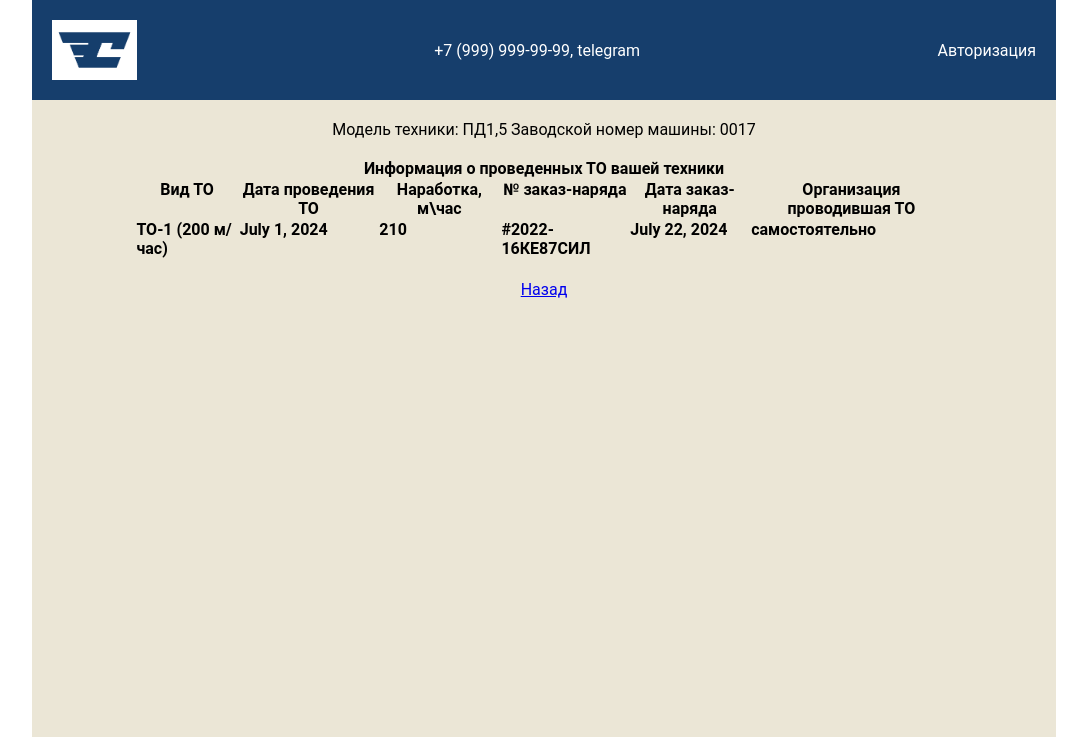
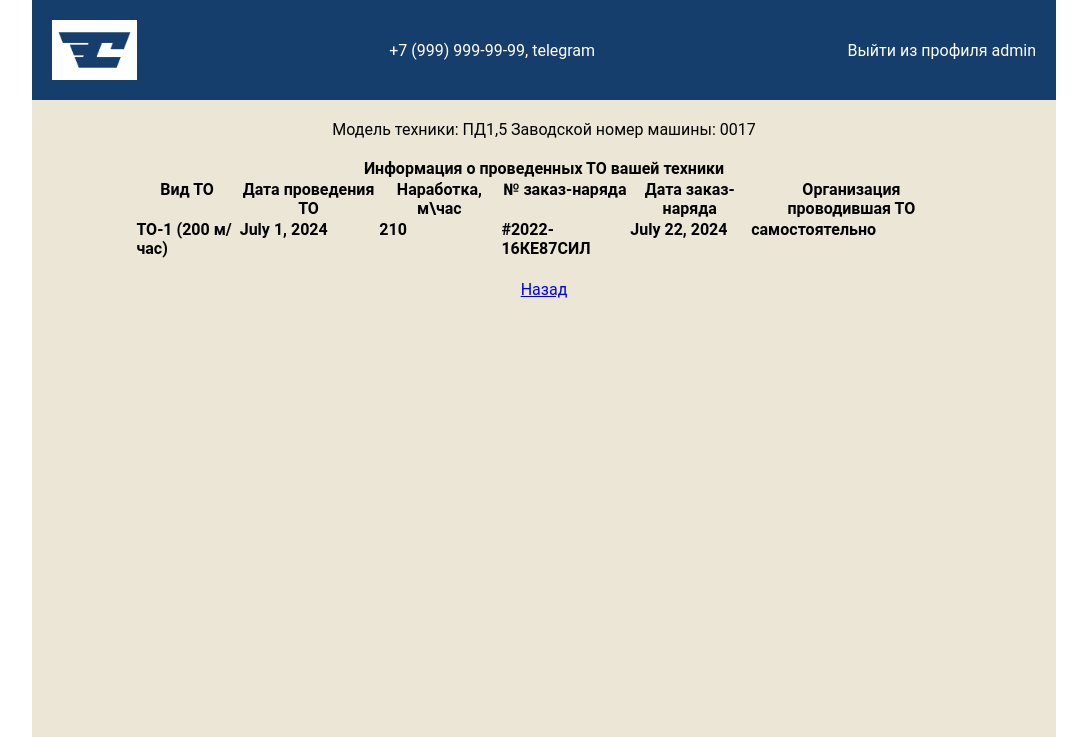
Before and after one commit to FirstEncounter3/SILANT, a Django app: page /machines/1/ in a window 1280 px wide. Shown: the top 737 px of the page, without its empty margins (96-1183 px from the left). Run offline with Django 5.2, Linux system fonts and the light colour scheme; a user stored in the database is signed in; data comes from the database, SQL or seed files in the repository.

Commit message:
some fixes

```diff
--- a/silant_web/templates/base.html
+++ b/silant_web/templates/base.html
@@ -20,7 +20,11 @@
         <div class="logo-signin-wrapper">
             <img src="{% static 'img/logo.jpg' %}">
             <span>+7 (999) 999-99-99, telegram</span>
-            <a href="#">Авторизация</a>
+            {% if user.is_authenticated %}
+            <a href="{% url 'account_logout' %}">Выйти из профиля {{ user.username }}</a>
+            {% else %}
+            <a href="{% url 'account_login' %}">Авторизация</a>
+            {% endif %}
         </div>
         <div class="underlogo">
             <span>Эллектронная сервисная книжка мой силант</span>
```
